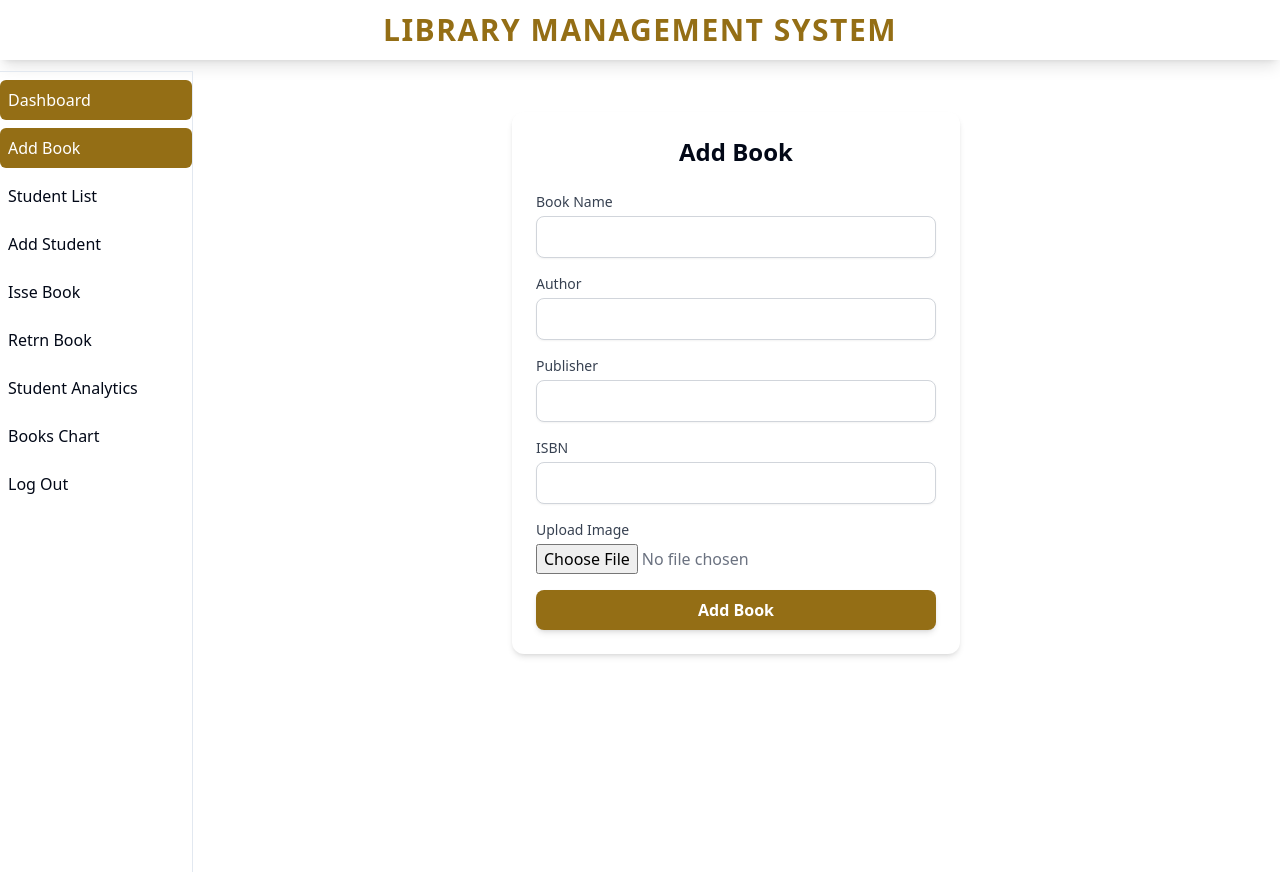
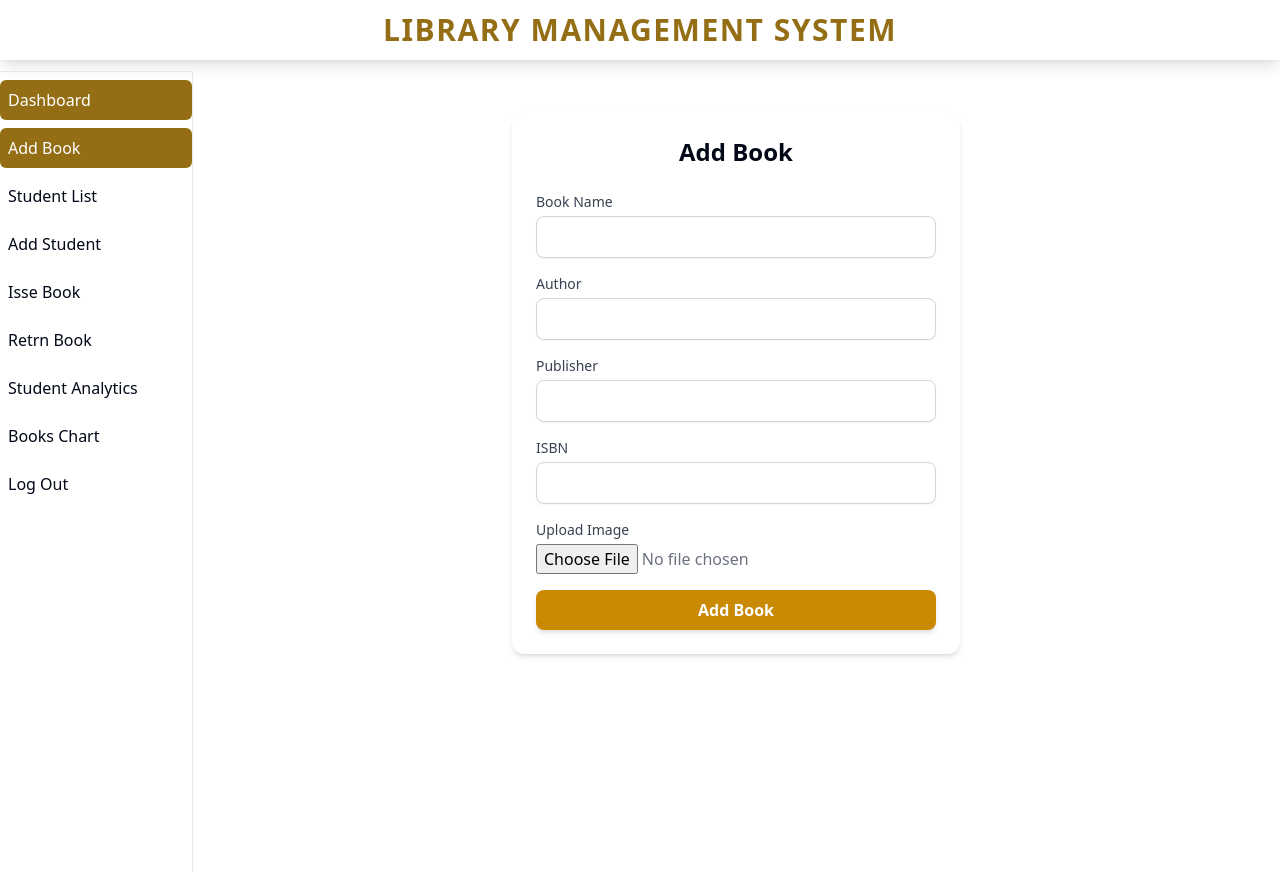
Before and after one commit to MalithShehan/RAD-Final-Project, a React (Vite) app in the folder library-management-frontend/: page /addBook in a window 1280 px wide. Built offline with nearby package versions, Linux system fonts and the light colour scheme.

Commit message:
Change colors

```diff
--- a/library-management-frontend/src/components/custom/add-book/AddBook.tsx
+++ b/library-management-frontend/src/components/custom/add-book/AddBook.tsx
@@ -106,7 +106,7 @@ const AddBook = () => {
                 </div>
                 <button
                     type="submit"
-                    className="w-full py-2 px-4 bg-primary text-white font-semibold rounded-lg shadow-md hover:bg-yellow-500 focus:outline-none focus:ring-2 focus:ring-blue-400 focus:ring-opacity-75"
+                    className="w-full py-2 px-4 bg-yellow-600 text-white font-semibold rounded-lg shadow-md hover:bg-yellow-500 focus:outline-none focus:ring-2 focus:ring-blue-400 focus:ring-opacity-75"
                 >
                     Add Book
                 </button>
--- a/library-management-frontend/src/components/custom/add-student/AddStudent.tsx
+++ b/library-management-frontend/src/components/custom/add-student/AddStudent.tsx
@@ -153,7 +153,7 @@ const AddStudent = () => {
                 <div className="mt-6 text-center">
                     <button
                         type="submit"
-                        className="px-6 py-2 bg-yellow-600 text-white font-semibold rounded-lg shadow-md hover:bg-primary"
+                        className="px-6 py-2 bg-yellow-600 text-white font-semibold rounded-lg shadow-md hover:bg-yellow-500"
                     >
                         Add Student
                     </button>
--- a/library-management-frontend/src/components/custom/issue-book/IssueBook.tsx
+++ b/library-management-frontend/src/components/custom/issue-book/IssueBook.tsx
@@ -90,7 +90,7 @@ const IssueBook = () => {
             <div className="mb-6 text-center">
                 <button
                     onClick={handleIssueBook}
-                    className="px-6 py-2 bg-yellow-500 text-white font-semibold rounded-lg shadow-md hover:bg-yellow-600"
+                    className="px-6 py-2 bg-yellow-600 text-white font-semibold rounded-lg shadow-md hover:bg-yellow-500"
                 >
                     Issue Book
                 </button>
```
